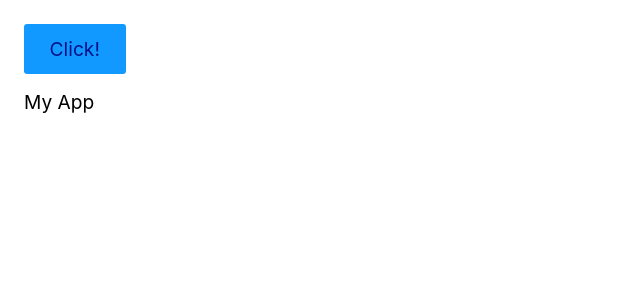
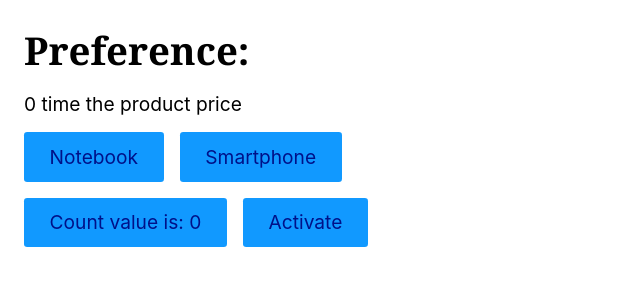
Before and after one commit to Renan-S/react-first-site, a React (Create React App) app: page / in a window 1280 px wide. Shown: the top 300 px of the page, without its empty margins (0-640 px from the left). Built offline with nearby package versions, Linux system fonts and the light colour scheme.

Commit message:
Create Product component with useState, useEffect and props

```diff
--- a/src/App.tsx
+++ b/src/App.tsx
@@ -1,8 +1,31 @@
+import React from "react";
+import ProductModal from "./ProductModal";
+import Product from "./Product";
+
 function App() {
+  const [count, setCount] = React.useState(0);
+  const [active, setActive] = React.useState(false);
+
+  React.useEffect(() => {
+    console.log("Executed once");
+  }, []);
+
+  React.useEffect(() => {
+    console.log("Executed when count changes");
+    document.title = "Counter " + count;
+  }, [count]);
+
   return (
     <div>
-      <button>Click!</button>
-      <p>My App</p>
+      {active && <ProductModal />}
+      <Product count={count} />
+      <button
+        style={{ marginRight: "1rem", marginTop: "1rem" }}
+        onClick={() => setCount(count + 1)}
+      >
+        Count value is: {count}
+      </button>
+      <button onClick={() => setActive(!active)}>Activate</button>
     </div>
   );
 }
--- /dev/null
+++ b/src/Product.tsx
@@ -0,0 +1,66 @@
+import React from "react";
+import ProductModel from "./product-model";
+
+type Counter = {
+  count: number;
+};
+
+const Product = ({ count }: Counter) => {
+  const [productName, setProductName] = React.useState("");
+  const [data, setData] = React.useState(new ProductModel());
+
+  //   React.useEffect(() => {
+  //     (async () => {
+  //       const getNotebook = await fetch(
+  //         "https://ranekapi.origamid.dev/json/api/produto/notebook"
+  //       );
+  //       setData(await getNotebook.json());
+  //     })();
+  //   }, []);
+
+  React.useEffect(() => {
+    if (productName) {
+      window.localStorage.setItem("product", productName);
+      callProductAPI();
+    }
+  }, [productName]);
+
+  React.useEffect(() => {
+    const storageItem = window.localStorage.getItem("product");
+    if (storageItem) {
+      setProductName(storageItem);
+    }
+  }, []);
+
+  const handleClick = ({ target }: any) => {
+    setProductName(target.innerText);
+  };
+
+  const callProductAPI = async () => {
+    const response = await fetch(
+      `https://ranekapi.origamid.dev/json/api/produto/${productName}`
+    );
+    const json = await response.json();
+    setData(json);
+  };
+
+  return (
+    <>
+      {data && (
+        <div>
+          <h1>Preference: {productName}</h1>
+          <p>{count > 0 && +data.preco * count}</p>
+          <p>
+            {count} time the {productName} product price
+          </p>
+          <button onClick={handleClick} style={{ marginRight: "1rem" }}>
+            Notebook
+          </button>
+          <button onClick={handleClick}>Smartphone</button>
+        </div>
+      )}
+    </>
+  );
+};
+
+export default Product;
--- /dev/null
+++ b/src/ProductModal.tsx
@@ -0,0 +1,21 @@
+import React from "react";
+
+const ProductModal = () => {
+  React.useEffect(() => {
+    const handleScroll = (event: Event) => {
+      console.log(event);
+    };
+    window.addEventListener("scroll", handleScroll);
+    return () => {
+      window.removeEventListener("scroll", handleScroll);
+    };
+  }, []);
+
+  return (
+    <div style={{ height: "200vh" }}>
+      <p>My product component</p>
+    </div>
+  );
+};
+
+export default ProductModal;
--- /dev/null
+++ b/src/product-model.tsx
@@ -0,0 +1,10 @@
+class ProductModel {
+  descricao = "";
+  fotos: { src: string; titulo: string }[] = [];
+  id = "";
+  nome = "";
+  preco = "";
+  usuario_id = "";
+  vendido = "";
+}
+export default ProductModel;
```
